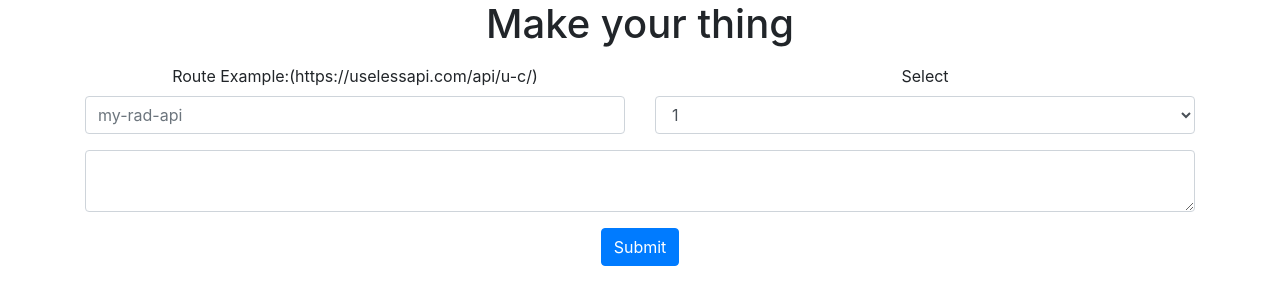
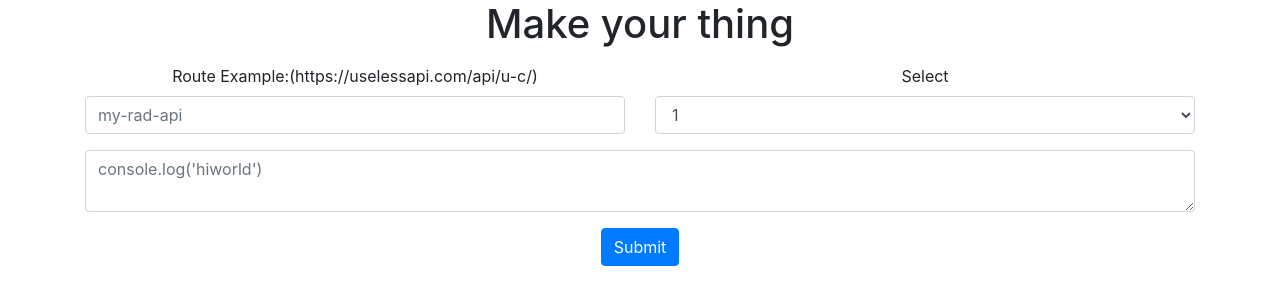
Before and after one commit to shyaboi/u-api-front, a React (Create React App) app: page / in a window 1280 px wide. Shown: the top 304 px of the page. Built offline with nearby package versions, Linux system fonts and the light colour scheme.

Commit message:
funktion param passing succsessfully

```diff
--- a/src/App.js
+++ b/src/App.js
@@ -15,6 +15,7 @@ import React, { useState } from "react";
 function App() {
   const [isLoading, setIsLoading] = useState(false);
   const [route, setRoute] = useState( '' );
+  const [funk, setFunk] = useState( '' );
 
   const onSubmit = async (event) => {
     // prevent redirect
@@ -26,7 +27,8 @@ function App() {
     xhr.setRequestHeader("Content-Type", "application/json");
     xhr.send(
       JSON.stringify({
-        value: route,
+        route: route,
+        funktion: funk,
       })
     );
     // do something asynchronous that takes time, this function is just an example
@@ -53,7 +55,6 @@ function App() {
               <Input
                 type="route"
                 value={route}
-                placeholder="Enter a message"
                 onChange={(e) => setRoute(e.target.value)}
                 name="route"
                 id="route"
@@ -77,7 +78,14 @@ function App() {
         <Row>
           <Col>
             <FormGroup>
-              <Input type="textarea" name="function" id="exampleText" />
+              <Input
+              value={funk}
+              onChange={(e) => setFunk(e.target.value)}
+              id="funktion"
+              placeholder="console.log('hiworld')"
+              type="textarea"
+              name="funktion"
+               />
             </FormGroup>
 
             <Button type="submit" color="primary">
```
Also changed, not shown: 1 other file (tests, documents, lock files or other folders).
